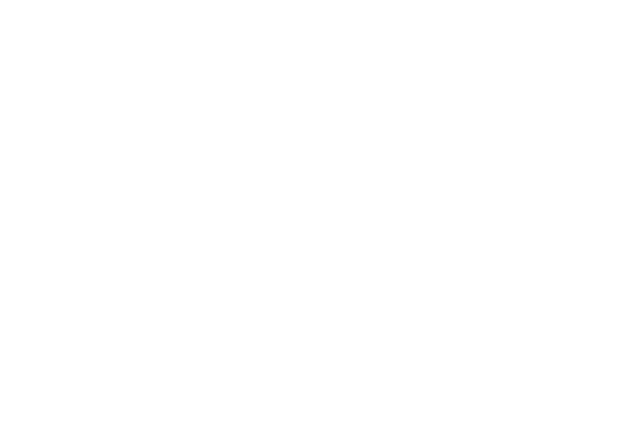
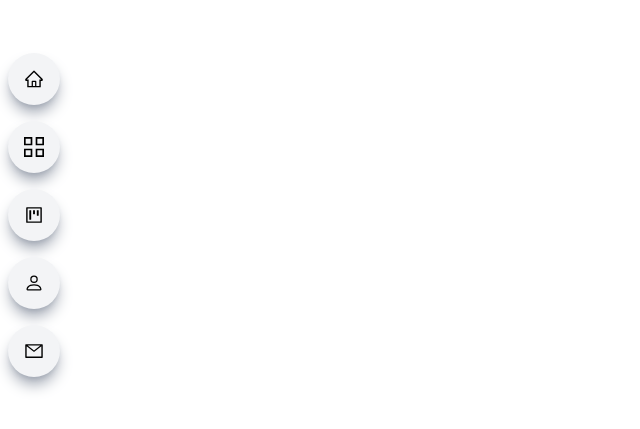
Before and after one commit to AlenKrga/portofolioReact, a React (Vite) app in the folder portofolio/: page / in a window 1280 px wide. Shown: the part 155-584 px from the top of the page, without its empty margins (0-640 px from the left). Built offline with nearby package versions, Linux system fonts and the light colour scheme.

Commit message:
added breakpoints for nav

```diff
--- a/portofolio/src/components/Sidenav.jsx
+++ b/portofolio/src/components/Sidenav.jsx
@@ -19,11 +19,11 @@ const Sidenav = () => {
                     <AiOutlineHome size={20} />
                     <span className='pl-4'>Home</span>
                 </a>
-                <a href='#main' className='w-[75%] flex justify-center items-center rounded-full shadow-lg bg-gray-100 shadow-gray-400 m-2 p-4  cursor-pointer hover:scale-110 ease-in duration-200 '>
+                <a href='#work' className='w-[75%] flex justify-center items-center rounded-full shadow-lg bg-gray-100 shadow-gray-400 m-2 p-4  cursor-pointer hover:scale-110 ease-in duration-200 '>
                     <GrProjects size={20} />
                     <span className='pl-4'>Work</span>
                 </a>
-                <a href='#main' className='w-[75%] flex justify-center items-center rounded-full shadow-lg bg-gray-100 shadow-gray-400 m-2 p-4  cursor-pointer hover:scale-110 ease-in duration-200 '>
+                <a href='#projects' className='w-[75%] flex justify-center items-center rounded-full shadow-lg bg-gray-100 shadow-gray-400 m-2 p-4  cursor-pointer hover:scale-110 ease-in duration-200 '>
                     <AiOutlineProject size={20} />
                     <span className='pl-4'>Projects</span>
                 </a>
@@ -31,16 +31,36 @@ const Sidenav = () => {
                     <BsPerson size={20} />
                     <span className='pl-4'>Resume</span>
                 </a>
-                <a href='#main' className='w-[75%] flex justify-center items-center rounded-full shadow-lg bg-gray-100 shadow-gray-400 m-2 p-4  cursor-pointer hover:scale-110 ease-in duration-200 '>
+                <a href='#contact' className='w-[75%] flex justify-center items-center rounded-full shadow-lg bg-gray-100 shadow-gray-400 m-2 p-4  cursor-pointer hover:scale-110 ease-in duration-200 '>
                     <AiOutlineMail size={20} />
                     <span className='pl-4'>Contact</span>
                 </a>
             </div>
         )
         : (
-            <div></div>
+            ''
         )
        }
+        <div className='md:block hidden fixed top-[25%] z-10'>
+            <div className='flex flex-col'>
+                <a href='#main' className='rounded-full shadow-lg bg-gray-100 shadow-gray-400 m-2 p-4 cursor-pointer hover:scale-110 ease-in duration-300'>
+                    <AiOutlineHome size={20} />
+                </a>
+                <a href='#work' className='rounded-full shadow-lg bg-gray-100 shadow-gray-400 m-2 p-4 cursor-pointer hover:scale-110 ease-in duration-300'>
+                    <GrProjects size={20} />
+                </a>
+                <a href='#projects' className='rounded-full shadow-lg bg-gray-100 shadow-gray-400 m-2 p-4 cursor-pointer hover:scale-110 ease-in duration-300'>
+                    <AiOutlineProject size={20} />
+                </a>
+                <a href='#main' className='rounded-full shadow-lg bg-gray-100 shadow-gray-400 m-2 p-4 cursor-pointer hover:scale-110 ease-in duration-300'>
+                    <BsPerson size={20} />
+                </a>
+                <a href='#contact' className='rounded-full shadow-lg bg-gray-100 shadow-gray-400 m-2 p-4 cursor-pointer hover:scale-110 ease-in duration-300'>
+                    <AiOutlineMail size={20} />
+                </a>
+            </div>
+        </div>
+
     </div>
   );
 };
```
